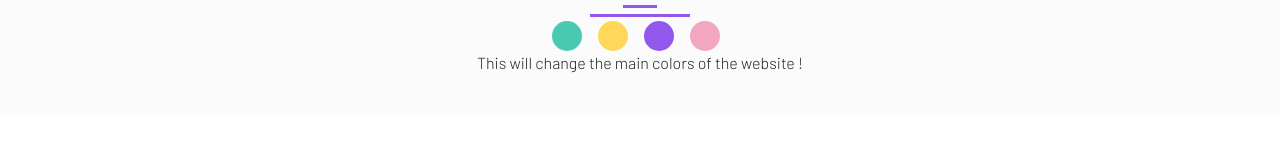
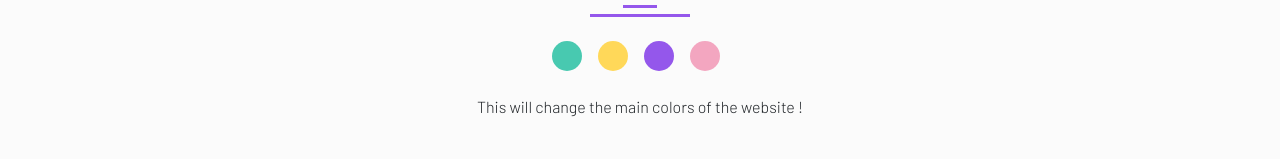
Before and after one commit to KhantPhone/KP-Peronal_Portfolio, a plain HTML site: page index.html in a window 1280 px wide. Shown: the part 5453-5613 px from the top of the page. Drawn offline with nearby package versions, Linux system fonts and the light colour scheme; a web font is replaced by a local one.

Commit message:
reponsive fix

```diff
--- a/css/style.css
+++ b/css/style.css
@@ -426,6 +426,7 @@ nav{
 #customize button:focus{
 	outline: none;
 
+
 }
 #customize .btn-1{
 	width: 30px;
--- a/index.html
+++ b/index.html
@@ -477,13 +477,13 @@
 			<div id="custom-border-1">
 				<div id="cutom-border-2"></div>
 			</div>
-			<div class="d-flex justify-content-center mt-1 ml-2">
+			<div class="d-flex justify-content-center mt-4 ml-2">
 				<button class="btn-2 mr-3" id="change-2" data-aos= "fade-up"></button>
 				<button class="btn-3 mr-3" id="change-3" data-aos= "fade-up"></button>
 				<button class="btn-1 mr-3" id="change-1" data-aos= "fade-up"></button>
 				<button class="btn-4 mr-3" id="change-4" data-aos= "fade-up"></button>
 			</div>
-			<p class="font-bar font-16 text-center " data-aos="fade-up">This will change the main colors of the website !</p>
+			<p class="font-bar font-16 text-center mt-4" data-aos="fade-up">This will change the main colors of the website !</p>
 		</div>
 	</section>
 	<!-- customize section end -->
```
